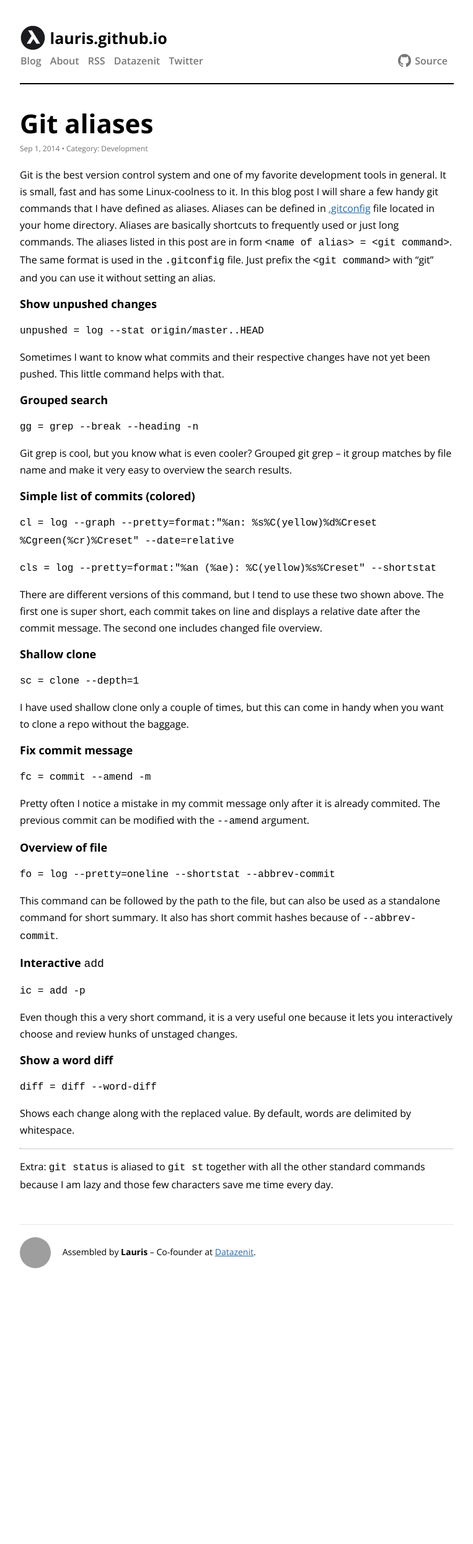
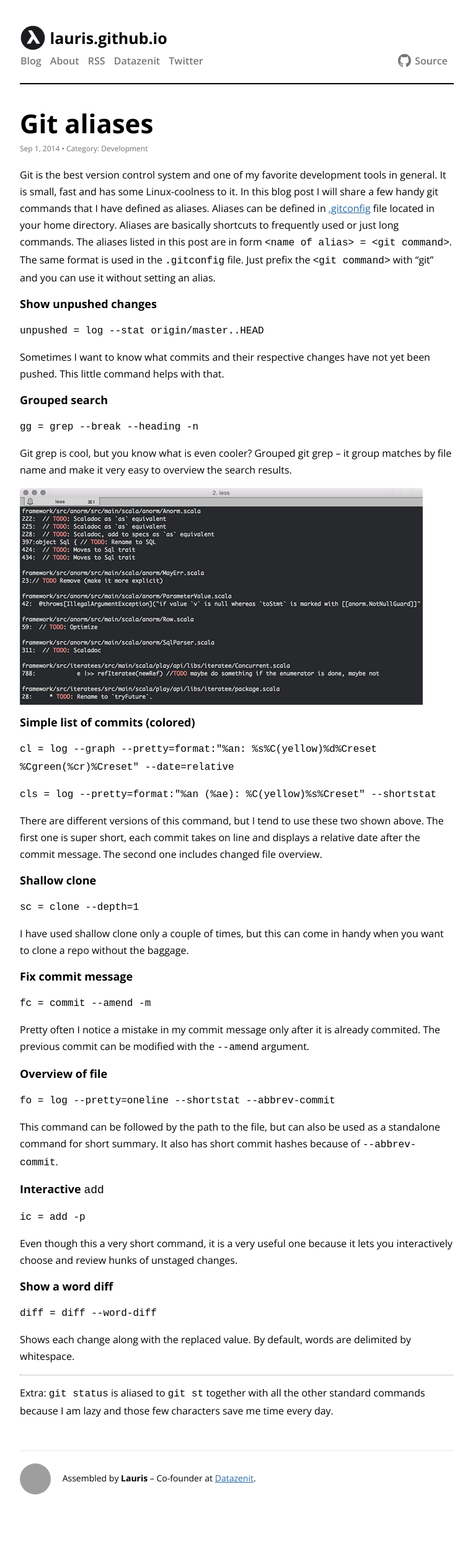
Before and after one commit to lauris/lauris.github.com, a Jekyll site: the page built from _posts/2014-09-01-git-aliases.md, in a window 1280 px wide. Shown: the whole page at 62% size, without its empty margins (258-1021 px from the left). Built offline with Jekyll 4.4.1, drawn with Linux system fonts in a browser that asks for light colours; comment, search, counter and statistics services are not loaded; before the commit the page ends 2126 px from its top, so only the background shows below that; grey boxes are pictures that could not be loaded.

Commit message:
Add image to latest blog post.

```diff
--- a/_posts/2014-09-01-git-aliases.md
+++ b/_posts/2014-09-01-git-aliases.md
@@ -17,6 +17,8 @@
 ``gg = grep --break --heading -n``
 
 Git grep is cool, but you know what is even cooler? Grouped git grep – it group matches by file name and make it very easy to overview the search results.
+
+![Git grouped grep](/images/blog/git-grouped-grep.png)
 
 ## Simple list of commits (colored)
 
```
